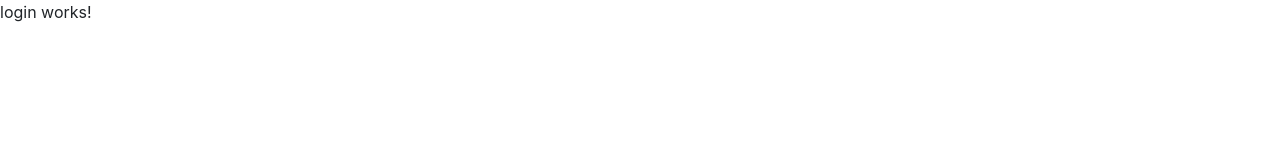
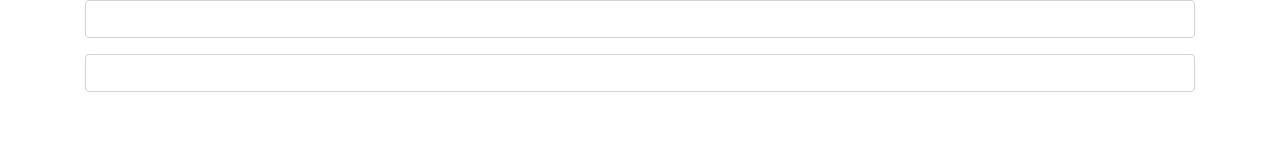
Before and after one commit to siddharthJadhav/AttendanceSystem, an Angular app: page /login in a window 1280 px wide. Shown: the top 160 px of the page. Built offline with nearby package versions, Linux system fonts and the light colour scheme.

Commit message:
add ngx bootstrap

```diff
--- a/angular.json
+++ b/angular.json
@@ -28,8 +28,9 @@
               "src/assets"
             ],
             "styles": [
+              "./node_modules/bootstrap/dist/css/bootstrap.min.css",
+              "./node_modules/ngx-bootstrap/datepicker/bs-datepicker.css",
               "src/styles.scss",
-              "node_modules/bootstrap/dist/css/bootstrap.min.css"
             ],
             "scripts": [
               "node_modules/jquery/dist/jquery.min.js",
@@ -92,6 +93,8 @@
               "src/assets"
             ],
             "styles": [
+              "./node_modules/bootstrap/dist/css/bootstrap.min.css",
+              "./node_modules/ngx-bootstrap/datepicker/bs-datepicker.css",
               "src/styles.scss"
             ],
             "scripts": []
@@ -123,6 +126,7 @@
           }
         }
       }
-    }},
+    }
+  },
   "defaultProject": "AttendanceSystem"
 }
--- a/package.json
+++ b/package.json
@@ -21,6 +21,7 @@
     "@angular/router": "~8.0.1",
     "bootstrap": "^4.3.1",
     "jquery": "^3.4.1",
+    "ngx-bootstrap": "^5.1.2",
     "popper.js": "^1.15.0",
     "rxjs": "~6.4.0",
     "tslib": "^1.9.0",
--- a/src/app/app.module.ts
+++ b/src/app/app.module.ts
@@ -3,6 +3,7 @@ import { NgModule } from '@angular/core';
 
 import { AppRoutingModule } from './app-routing.module';
 import { AppComponent } from './app.component';
+import { BrowserAnimationsModule } from '@angular/platform-browser/animations';
 
 @NgModule({
   declarations: [
@@ -10,7 +11,8 @@ import { AppComponent } from './app.component';
   ],
   imports: [
     BrowserModule,
-    AppRoutingModule
+    AppRoutingModule,
+    BrowserAnimationsModule
   ],
   providers: [],
   bootstrap: [AppComponent]
--- a/src/app/pages/login/login.component.html
+++ b/src/app/pages/login/login.component.html
@@ -1 +1,10 @@
-<p>login works!</p>
+<div class="container">
+    <form>
+        <div class="form-group">
+            <input type="text" name="name" id="" class="form-control">
+        </div>
+        <div class="form-group">
+            <input type="password" name="name" id="" class="form-control">
+        </div>
+    </form>
+</div>
```
Also changed, not shown: 1 other file (tests, documents, lock files or other folders).
